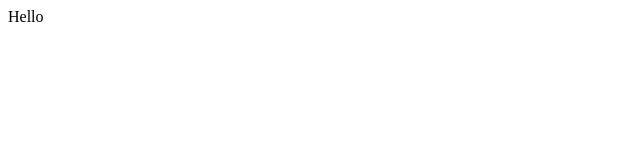
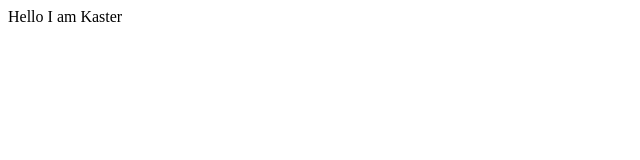
Before and after one commit to kaster1b/test-repository, a plain HTML site: page index.html in a window 1280 px wide. Shown: the full height of the page, 0-640 px from the left. Drawn offline with Linux system fonts and the light colour scheme.

Commit message:
Update index.html

```diff
--- a/index.html
+++ b/index.html
@@ -1,6 +1,6 @@
 <html>
    <body>
-    Hello
+    Hello I am Kaster
    </body>
 
 </html>
```
